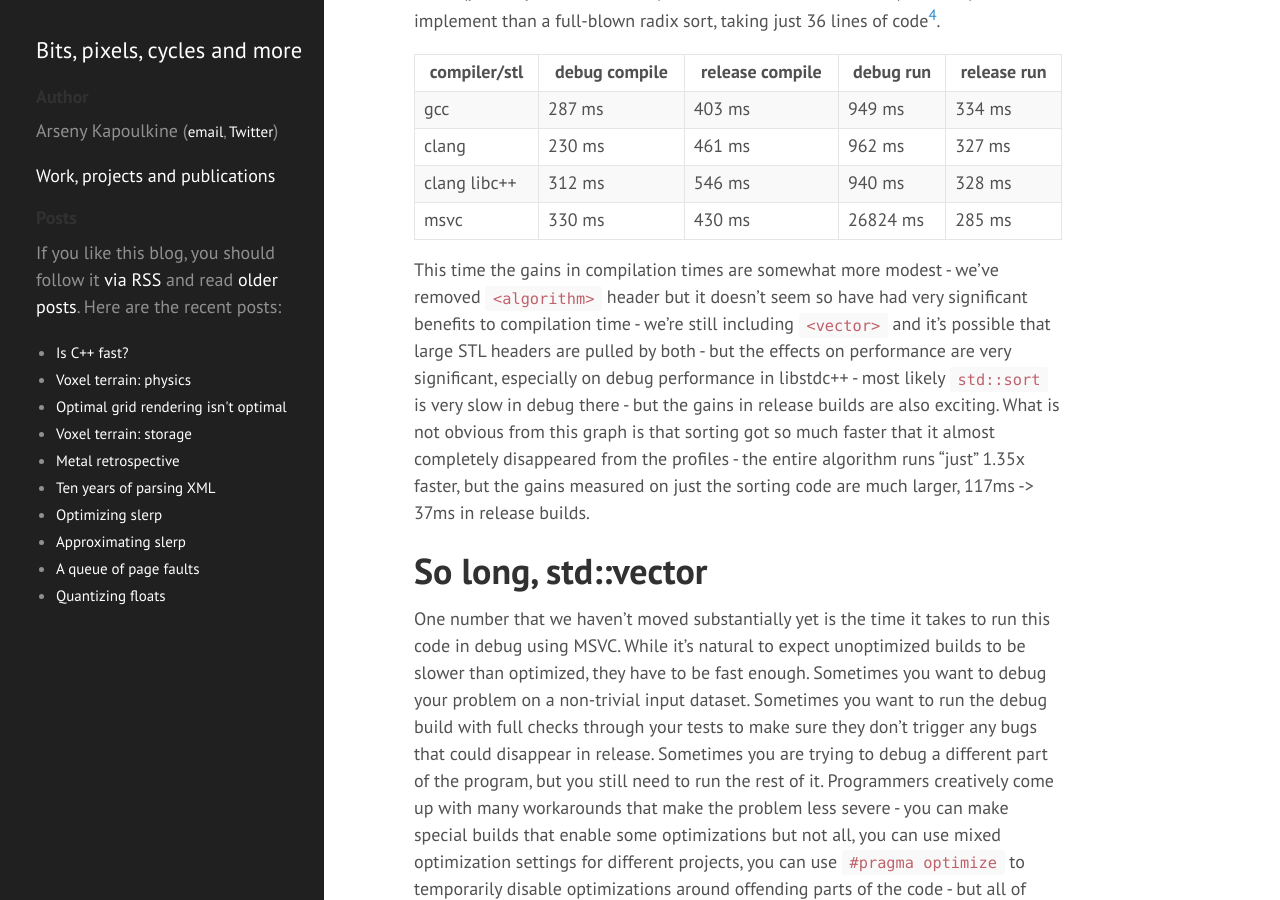
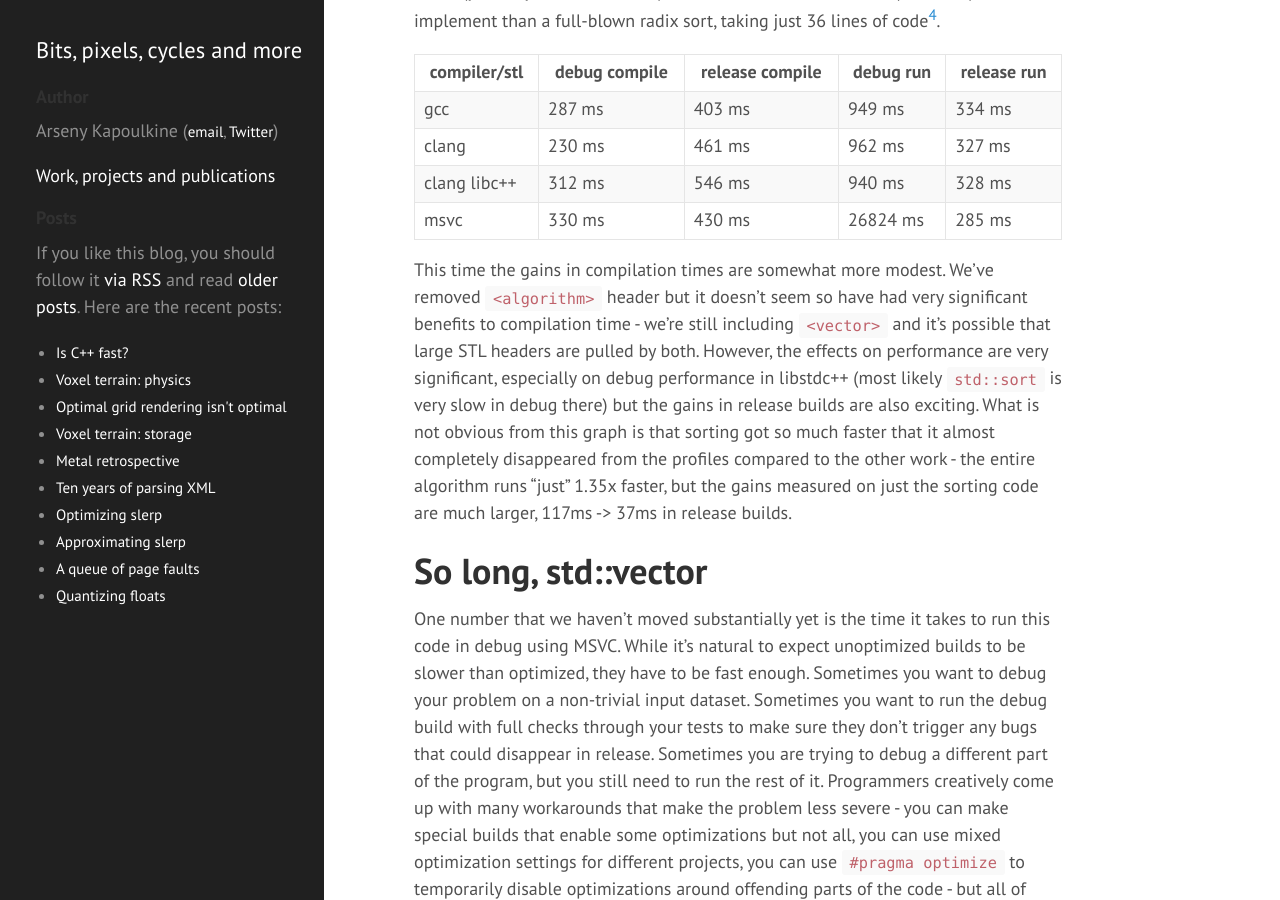
Before and after one commit to zeux/zeux.github.io, a Jekyll site: the page built from _posts/2019-01-17-is-c-fast.md, in a window 1280 px wide and 900 px high, scrolled down 3866 px. Built offline with Jekyll 4.4.1, drawn with Linux system fonts in a browser that asks for light colours.

Commit message:
Break up a sentence

```diff
--- a/_posts/2019-01-17-is-c-fast.md
+++ b/_posts/2019-01-17-is-c-fast.md
@@ -69,7 +69,7 @@ What happens is that we have a 32-bit non-negative floating point value; if we t
 | clang libc++ | 312 ms        | 546 ms          | 940 ms    | 328 ms      |
 | msvc         | 330 ms        | 430 ms          | 26824 ms  | 285 ms      |
 
-This time the gains in compilation times are somewhat more modest - we've removed `<algorithm>` header but it doesn't seem so have had very significant benefits to compilation time - we're still including `<vector>` and it's possible that large STL headers are pulled by both - but the effects on performance are very significant, especially on debug performance in libstdc++ - most likely `std::sort` is very slow in debug there - but the gains in release builds are also exciting. What is not obvious from this graph is that sorting got so much faster that it almost completely disappeared from the profiles - the entire algorithm runs "just" 1.35x faster, but the gains measured on just the sorting code are much larger, 117ms -> 37ms in release builds.
+This time the gains in compilation times are somewhat more modest. We've removed `<algorithm>` header but it doesn't seem so have had very significant benefits to compilation time - we're still including `<vector>` and it's possible that large STL headers are pulled by both. However, the effects on performance are very significant, especially on debug performance in libstdc++ (most likely `std::sort` is very slow in debug there) but the gains in release builds are also exciting. What is not obvious from this graph is that sorting got so much faster that it almost completely disappeared from the profiles compared to the other work - the entire algorithm runs "just" 1.35x faster, but the gains measured on just the sorting code are much larger, 117ms -> 37ms in release builds.
 
 # So long, std::vector
 
```
